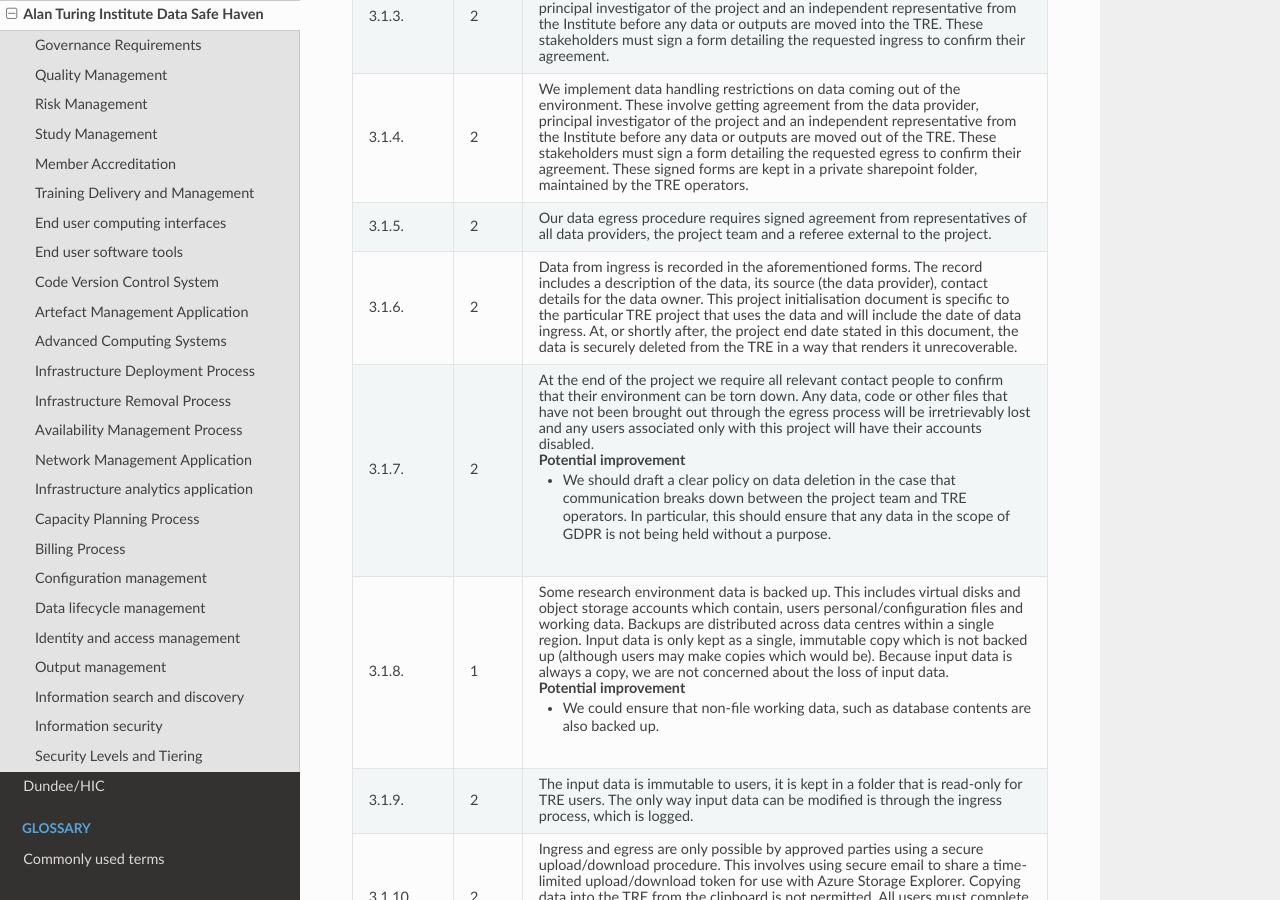
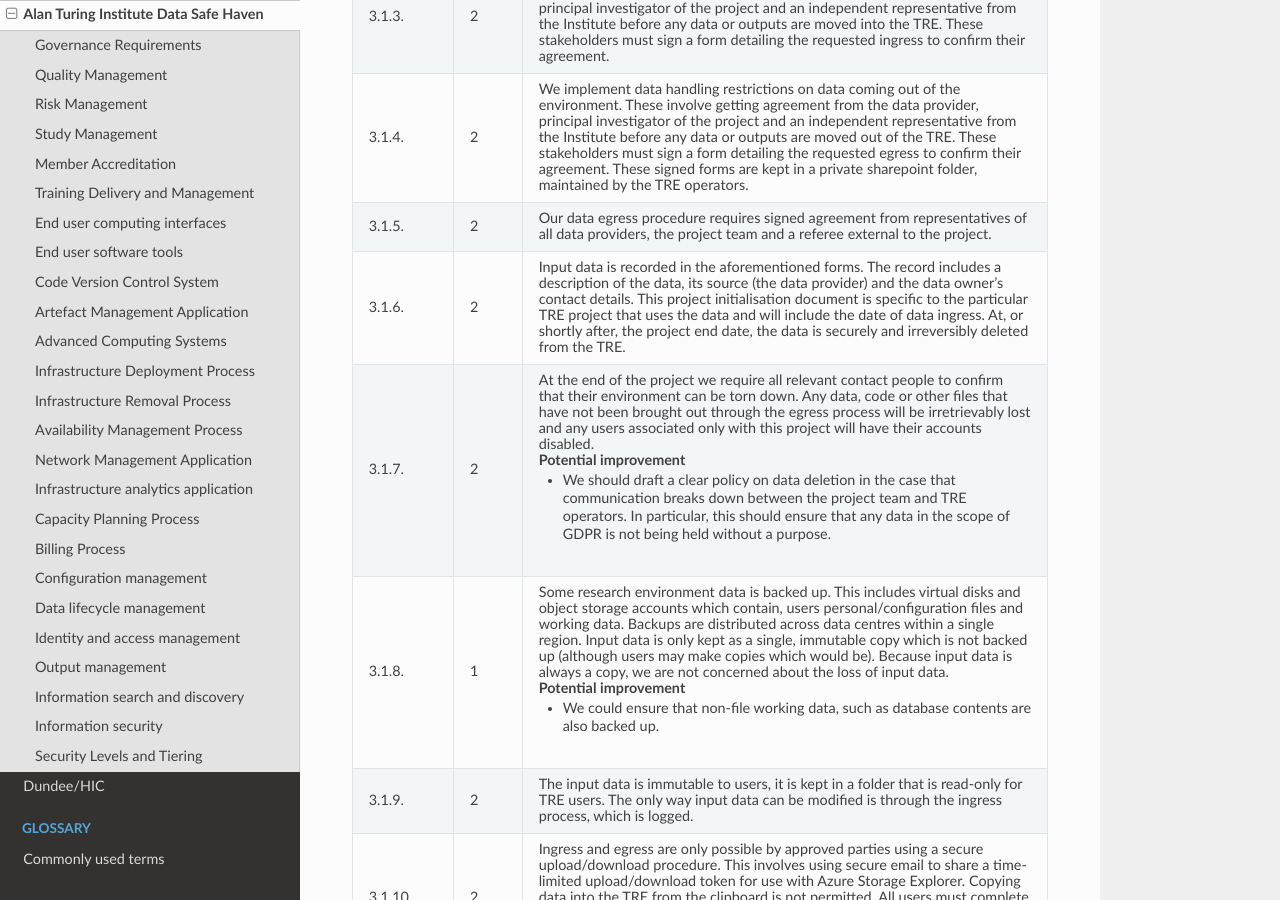
Before and after one commit to sa-tre/satre-specification, a Sphinx documentation site: the page built from docs/source/evaluations/alan_turing_institute.md, in a window 1280 px wide and 900 px high, scrolled down 15579 px. Built offline with Sphinx 7.4.7 and the Read the Docs theme 2.0.0, drawn with Linux system fonts in a browser that asks for light colours.

Commit message:
Change 3.1.6 wording

```diff
--- a/docs/source/evaluations/alan_turing_institute.md
+++ b/docs/source/evaluations/alan_turing_institute.md
@@ -769,10 +769,10 @@
   - Our data egress procedure requires signed agreement from representatives of all data providers, the project team and a referee external to the project.
 * - 3.1.6.
   - 2
-  - Data from ingress is recorded in the aforementioned forms.
-    The record includes a description of the data, its source (the data provider), contact details for the data owner.
+  - Input data is recorded in the aforementioned forms.
+    The record includes a description of the data, its source (the data provider) and the data owner's contact details.
     This project initialisation document is specific to the particular TRE project that uses the data and will include the date of data ingress.
-    At, or shortly after, the project end date stated in this document, the data is securely deleted from the TRE in a way that renders it unrecoverable.
+    At, or shortly after, the project end date, the data is securely and irreversibly deleted from the TRE.
 * - 3.1.7.
   - 2
   - At the end of the project we require all relevant contact people to confirm that their environment can be torn down.
```
